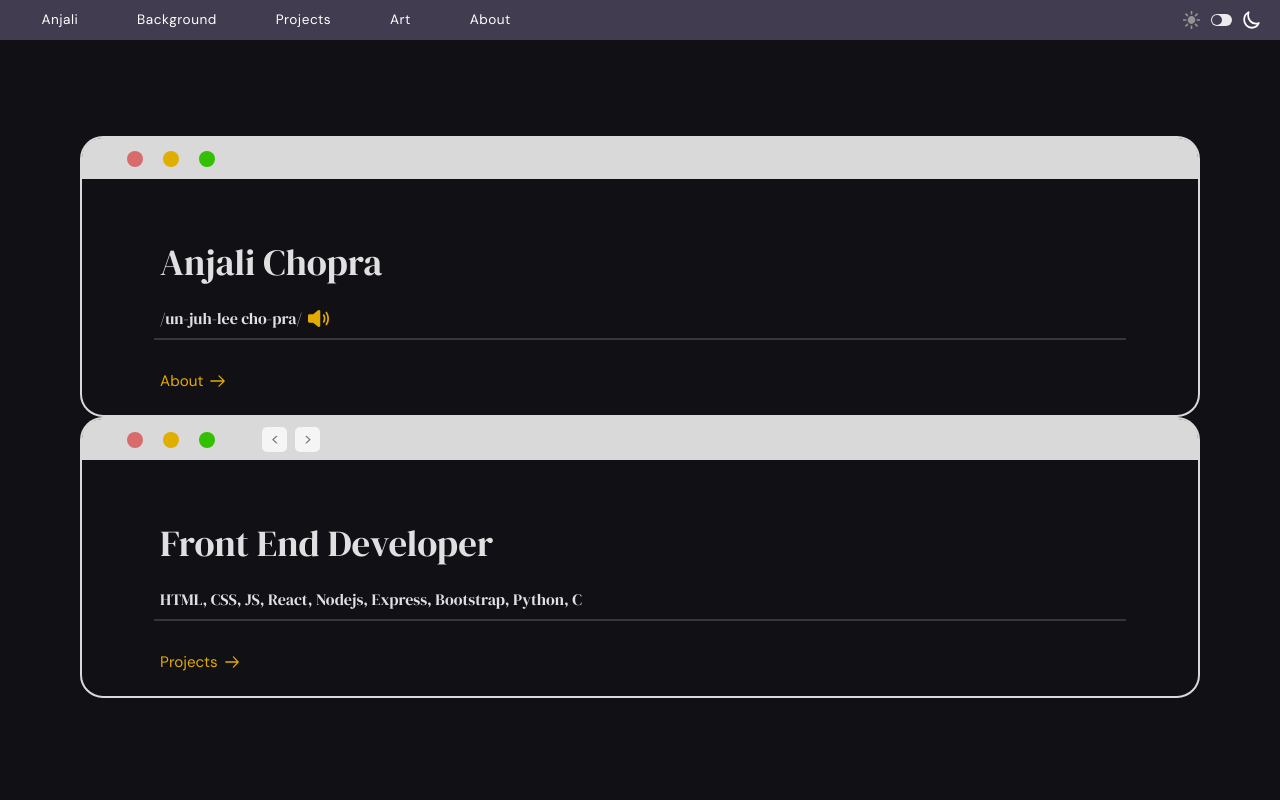
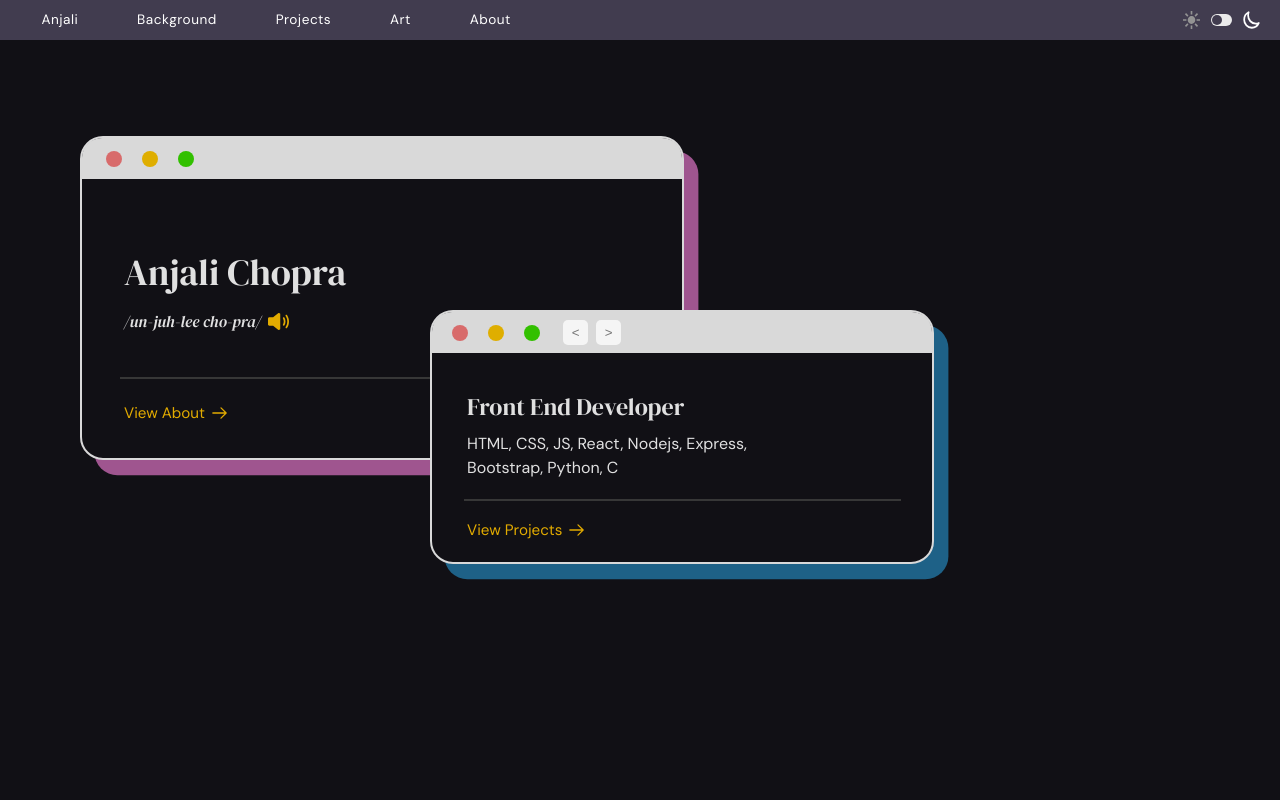
Before and after one commit to chopraanjali/chopraanjali.github.io, a React (Vite) app: page / in a window 1280 px wide. Shown: the top 800 px of the page. Built offline with nearby package versions, Linux system fonts and the light colour scheme.

Commit message:
edit: added props for home cards

```diff
--- a/src/components/Layout/WindowPane.jsx
+++ b/src/components/Layout/WindowPane.jsx
@@ -3,16 +3,9 @@
 import arrowIcon from '../../assets/arrow-icon.svg';
 import { Link } from 'react-router-dom';
 
-export default function WindowPane({
-  title,
-  subtitle,
-  isIcon = false,
-  detailsLink,
-  isNavigationButtons = false,
-  className,
-}) {
+export default function WindowPane(props) {
   return (
-    <div className="window-container">
+    <div className={`${props.className} window-container`}>
       <div className="toolbar">
         <div className="quick-action-buttons">
           <div className="quick-action-button"></div>
@@ -20,23 +13,23 @@
           <div className="quick-action-button"></div>
         </div>
 
-        {isNavigationButtons && (
+        {props.isNavigationButtons && (
           <div className="nav-buttons">
             <div className="nav-button nav-button-left boxed">
-              <span>{'<'}</span>
+              <button>{'<'}</button>
             </div>
             <div className="nav-button nav-button-right boxed">
-              <span>{'>'}</span>
+              <button>{'>'}</button>
             </div>
           </div>
         )}
       </div>
 
-      <div className={`${className} content-windowpane-top`}>
-        <div className="name">{title}</div>
+      <div className="content-windowpane-top">
+        <div className="name">{props.title}</div>
         <div className="name-guide">
-          <span>{subtitle}</span>
-          {isIcon && (
+          <span>{props.subtitle}</span>
+          {props.isIcon && (
             <button className="vol-icon">
               <img src={volumeIcon} alt="" />
             </button>
@@ -45,8 +38,8 @@
       </div>
       <HorizontalRule />
       <div className="content-windowpane-bottom">
-        <Link to="/contact">
-          {detailsLink}{' '}
+        <Link to={{ pathname: props.detailsName }}>
+          View {props.detailsName}{' '}
           <span className="arrow-icon">
             <img src={arrowIcon} alt="" />
           </span>
--- a/src/components/Pages/Home.jsx
+++ b/src/components/Pages/Home.jsx
@@ -1,22 +1,36 @@
 import WindowPane from '../Layout/WindowPane';
 export default function Home() {
+  const nameCard = {
+    title: 'Anjali Chopra',
+    subtitle: '/un-juh-lee cho-pra/',
+    isIcon: true,
+    detailsName: 'About',
+    isNavigationButtons: false,
+    className: 'nameCard',
+  };
+
+  const professionCard = {
+    title: 'Front End Developer',
+    subtitle: 'HTML, CSS, JS, React, Nodejs, Express, Bootstrap, Python, C',
+    isIcon: false,
+    detailsName: 'Projects',
+    isNavigationButtons: true,
+    className: 'professionCard',
+  };
+
+  const artistCard = {
+    title: 'Visual Artist',
+    subtitle: 'Digital, Aquarell, Acrylic, Sketches',
+    isIcon: false,
+    detailsName: 'Art',
+    isNavigationButtons: true,
+    className: 'professionCard',
+  };
   return (
     <>
       <div className="card">
-        <WindowPane
-          title="Anjali Chopra"
-          subtitle="/un-juh-lee cho-pra/"
-          isIcon={true}
-          detailsLink="About"
-          isNavigationButtons={false}
-          className="nameCard"
-        />
-        <WindowPane
-          title="Front End Developer"
-          subtitle="HTML, CSS, JS, React, Nodejs, Express, Bootstrap, Python, C"
-          detailsLink="Projects"
-          isNavigationButtons={true}
-        />
+        <WindowPane {...nameCard} />
+        <WindowPane {...professionCard} />
       </div>
     </>
   );
```
